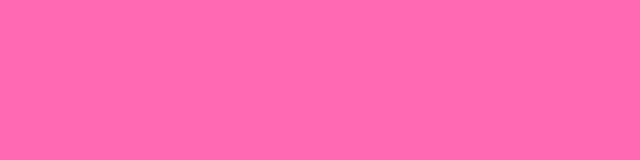
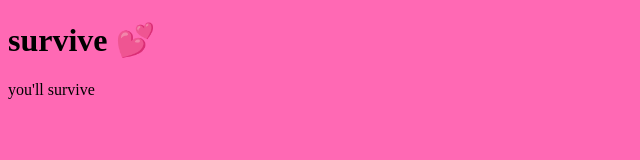
Before and after one commit to p9e/survive, a plain HTML site: page index.html in a window 1280 px wide. Shown: the whole page, without its empty margins (0-640 px from the left). Drawn offline with Linux system fonts and the light colour scheme.

Commit message:
survive spice (#1)

```diff
--- a/index.html
+++ b/index.html
@@ -2,7 +2,7 @@
 <html lang="en">
 <meta charset="utf-8">
 
-<title>spice</title>
+<title>survive spice</title>
 
 <meta name="viewport" content="width=device-width">
 <meta name="theme-color" content="hotpink">
@@ -11,6 +11,6 @@
 
 <link rel="stylesheet" href="spice.css" media=(color)>
 
-<h1 hidden>
-  spice 💕
-</h1>
+<h1>survive 💕</h1>
+<p>you'll survive
+<p>
```
